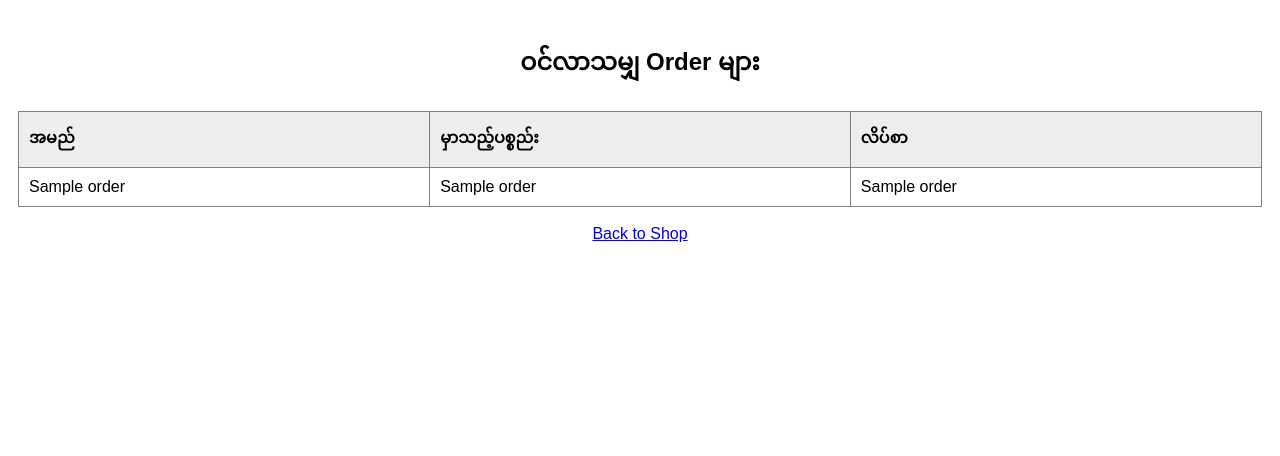
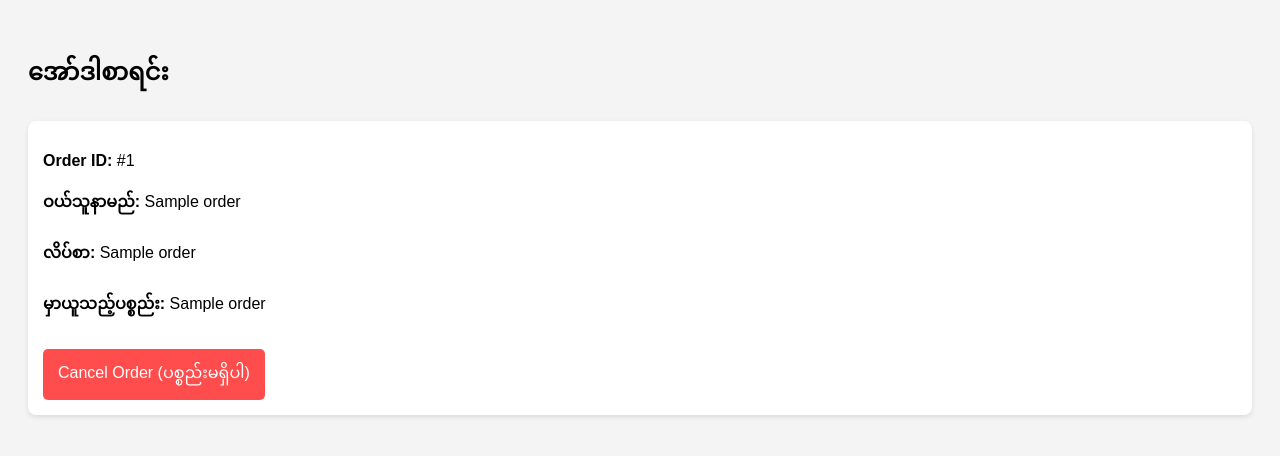
Before and after one commit to roppar22-art/my-drink-shop, a Flask app: template templates/admin.html in a window 1280 px wide. Shown: the top 456 px of the page. Run offline with Flask 3, Linux system fonts and the light colour scheme; the template is opened without the code that fills it: most values are stand-ins (such as "Sample title", 1, 10 or a date in 2020).

Commit message:
Update admin.html

```diff
--- a/templates/admin.html
+++ b/templates/admin.html
@@ -1,28 +1,24 @@
 <!DOCTYPE html>
 <html>
 <head>
+    <title>Admin Panel - Order List</title>
     <meta name="viewport" content="width=device-width, initial-scale=1.0">
-    <title>Admin Panel - Order List</title>
+    <style>
+        body { font-family: sans-serif; background: #f4f4f4; padding: 20px; }
+        .order-card { background: white; padding: 15px; margin-bottom: 10px; border-radius: 8px; box-shadow: 0 2px 5px rgba(0,0,0,0.1); }
+        .cancel-btn { background: #ff4d4d; color: white; border: none; padding: 8px 15px; border-radius: 5px; cursor: pointer; text-decoration: none; display: inline-block; margin-top: 10px; }
+    </style>
 </head>
-<body style="font-family: sans-serif; padding: 10px;">
-    <h2 style="text-align: center;">ဝင်လာသမျှ Order များ</h2>
-
-    <table border="1" style="width: 100%; border-collapse: collapse; text-align: left;">
-        <tr style="background: #eee;">
-            <th style="padding: 10px;">အမည်</th>
-            <th style="padding: 10px;">မှာသည့်ပစ္စည်း</th>
-            <th style="padding: 10px;">လိပ်စာ</th>
-        </tr>
-        {% for order in orders %}
-        <tr>
-            <td style="padding: 10px;">{{ order[1] }}</td>
-            <td style="padding: 10px;">{{ order[3] }}</td>
-            <td style="padding: 10px;">{{ order[2] }}</td>
-        </tr>
-        {% endfor %}
-    </table>
-
-    <br>
-    <a href="/" style="display: block; text-align: center;">Back to Shop</a>
+<body>
+    <h2>အော်ဒါစာရင်း</h2>
+    {% for order in orders %}
+    <div class="order-card">
+        <p><b>Order ID:</b> #{{ order[0] }}</p>
+        <p><b>ဝယ်သူနာမည်:</b> {{ order[1] }}</p>
+        <p><b>လိပ်စာ:</b> {{ order[2] }}</p>
+        <p><b>မှာယူသည့်ပစ္စည်း:</b> {{ order[3] }}</p>
+        <a href="/cancel_order/{{ order[0] }}?pw={{ pw }}" class="cancel-btn" onclick="return confirm('ဒီအော်ဒါကို တကယ်ပဲ Cancel လုပ်မှာလား?')">Cancel Order (ပစ္စည်းမရှိပါ)</a>
+    </div>
+    {% endfor %}
 </body>
 </html>
```
